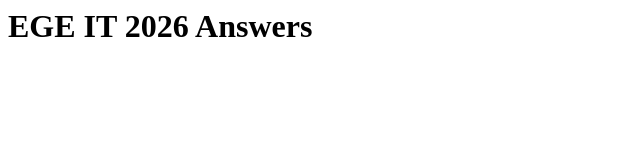
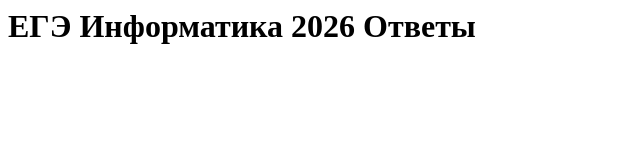
Before and after one commit to otvetione-sketch/ege-it-2026, a plain HTML site: page index.html in a window 1280 px wide. Shown: the whole page, without its empty margins (0-640 px from the left). Drawn offline with Linux system fonts and the light colour scheme.

Commit message:
Update index.html

```diff
--- a/index.html
+++ b/index.html
@@ -1 +1 @@
-<html><body><h1>EGE IT 2026 Answers</h1></body></html>
+<html><body><h1>&#1045;&#1043;&#1069; &#1048;&#1085;&#1092;&#1086;&#1088;&#1084;&#1072;&#1090;&#1080;&#1082;&#1072; 2026 &#1054;&#1090;&#1074;&#1077;&#1090;&#1099;</h1></body></html></h1></body></html>
```
